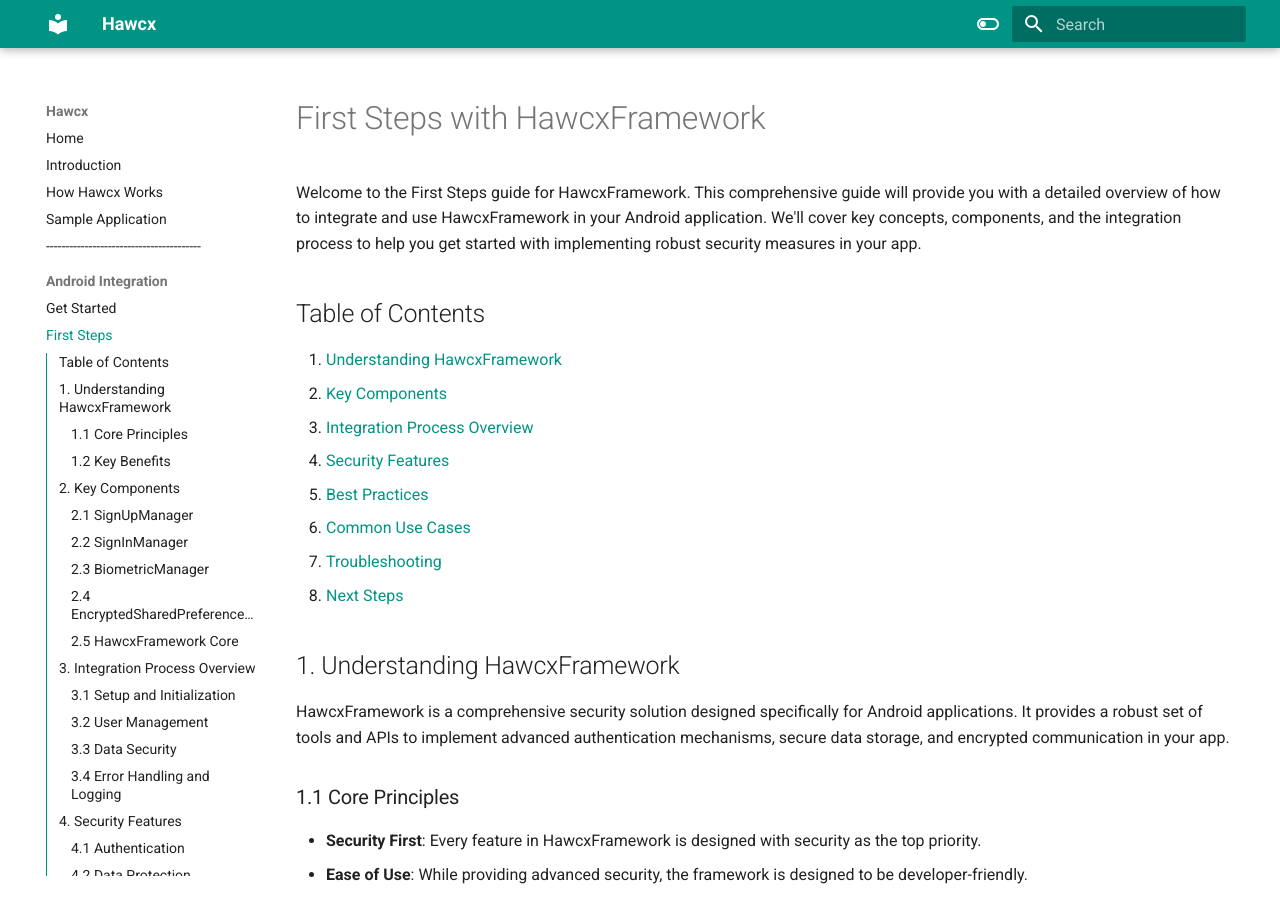
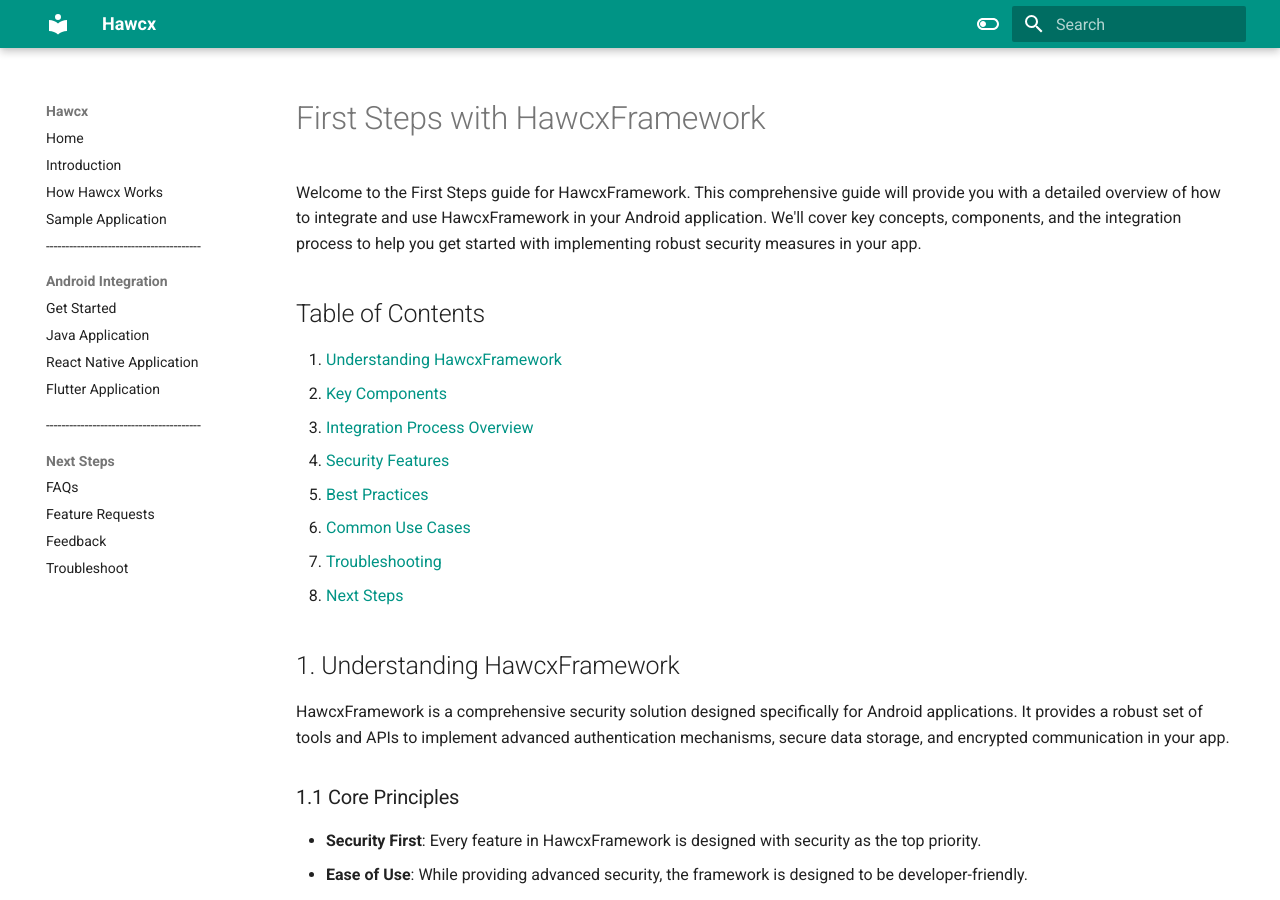
Before and after one commit to hawcx/sdk_docs, an MkDocs documentation site: the page built from docs/first-steps.md, in a window 1280 px wide and 900 px high. Built offline with MkDocs 1.6.1 and Material for MkDocs 9.7.7, drawn with Linux system fonts in a browser that asks for light colours; part of the change alters nothing that is shown.

Commit message:
removed get started; added react-native integration

````diff
--- a/docs/get-started.md
+++ b/docs/get-started.md
@@ -47,4 +47,4 @@ If you're starting a new project and want to build it with HawcxFramework from t
 5. Customize the application name, icon, and other resources as needed for your project.
 6. Start building your application using HawcxFramework's features!
 
-For a detailed guide on the key features of HawcxFramework and how to implement them in your new application, please proceed to the First Steps section.
+For a detailed guide on the key features of HawcxFramework and how to implement them in your new application, please proceed to the next section.
--- a/docs/react-integration.md
+++ b/docs/react-integration.md
@@ -0,0 +1,242 @@
+# Integrating HawcxFramework in React Native Application
+
+This guide will walk you through the process of integrating HawcxFramework into your React Native application. We'll cover how to set up the necessary native modules, bridge the functionality to JavaScript, and implement signup and login features.
+
+## Table of Contents
+
+1. [Prerequisites](#1-prerequisites)
+2. [Setting Up the Native Module](#2-setting-up-the-native-module)
+3. [Bridging to JavaScript](#3-bridging-to-javascript)
+4. [Implementing Signup](#4-implementing-signup)
+5. [Implementing Login](#5-implementing-login)
+6. [Error Handling](#6-error-handling)
+
+## 1. Prerequisites
+
+Before you begin, ensure you have:
+
+- A React Native project set up
+- The HawcxFramework AAR file
+- Basic knowledge of React Native and Android development
+
+## 2. Setting Up the Native Module
+
+1. Place the `hawcx.aar` file in your Android project's `app/libs` directory.
+
+2. In your app's `build.gradle` file, add:
+
+```
+  dependencies {
+      implementation files('libs/hawcx.aar')
+      // Other dependencies...
+  }
+```
+
+3. Create a new Java class called ```HawcxModule.java``` in your Android project:
+
+```
+package com.yourproject;
+
+import com.facebook.react.bridge.ReactApplicationContext;
+import com.facebook.react.bridge.ReactContextBaseJavaModule;
+import com.facebook.react.bridge.ReactMethod;
+import com.facebook.react.bridge.Promise;
+
+import com.example.hawcx.repository.SignUpManager;
+import com.example.hawcx.repository.SignInManager;
+import com.example.hawcx.utils.Constants;
+
+public class HawcxModule extends ReactContextBaseJavaModule {
+
+    private final ReactApplicationContext reactContext;
+
+    public HawcxModule(ReactApplicationContext reactContext) {
+        super(reactContext);
+        this.reactContext = reactContext;
+    }
+
+    @Override
+    public String getName() {
+        return "HawcxModule";
+    }
+
+    @ReactMethod
+    public void signup(String email, Promise promise) {
+        SignUpManager signUpManager = new SignUpManager(reactContext, Constants.PRIVATE_KEY);
+        signUpManager.handleSignUp(email, "true", new SignUpManager.SignupCallback() {
+            @Override
+            public void onSuccess(String message) {
+                promise.resolve(message);
+            }
+
+            @Override
+            public void onFailure(String errorMessage) {
+                promise.reject("SIGNUP_ERROR", errorMessage);
+            }
+        });
+    }
+
+    @ReactMethod
+    public void login(String email, Promise promise) {
+        SignInManager signInManager = new SignInManager(reactContext, Constants.PRIVATE_KEY);
+        try {
+            boolean success = signInManager.signIn(email, reactContext);
+            if (success) {
+                promise.resolve("Login successful");
+            } else {
+                promise.reject("LOGIN_ERROR", "Login failed");
+            }
+        } catch (Exception e) {
+            promise.reject("LOGIN_ERROR", e.getMessage());
+        }
+    }
+}
+```
+
+4. Create a ```HawcxPackage.java``` file:
+
+```
+package com.yourproject;
+
+import com.facebook.react.ReactPackage;
+import com.facebook.react.bridge.NativeModule;
+import com.facebook.react.bridge.ReactApplicationContext;
+import com.facebook.react.uimanager.ViewManager;
+
+import java.util.ArrayList;
+import java.util.Collections;
+import java.util.List;
+
+public class HawcxPackage implements ReactPackage {
+
+    @Override
+    public List<ViewManager> createViewManagers(ReactApplicationContext reactContext) {
+        return Collections.emptyList();
+    }
+
+    @Override
+    public List<NativeModule> createNativeModules(ReactApplicationContext reactContext) {
+        List<NativeModule> modules = new ArrayList<>();
+        modules.add(new HawcxModule(reactContext));
+        return modules;
+    }
+}
+```
+
+5. In your ```MainApplication.java```, add the HawcxPackage:
+
+```
+@Override
+protected List<ReactPackage> getPackages() {
+  List<ReactPackage> packages = new PackageList(this).getPackages();
+  packages.add(new HawcxPackage()); // Add this line
+  return packages;
+}
+```
+
+## 3. Bridging to JavaScript
+
+Create a JavaScript wrapper for the native module:
+
+```
+// HawcxBridge.js
+import { NativeModules } from 'react-native';
+
+const { HawcxModule } = NativeModules;
+
+export default {
+  signup: (email) => HawcxModule.signup(email),
+  login: (email) => HawcxModule.login(email),
+};
+```
+
+## 4. Implementing Signup
+
+Use the bridge in your React Native components:
+
+```
+import React, { useState } from 'react';
+import { View, TextInput, Button, Alert } from 'react-native';
+import HawcxBridge from './HawcxBridge';
+
+const SignupScreen = () => {
+  const [email, setEmail] = useState('');
+
+  const handleSignup = async () => {
+    try {
+      const result = await HawcxBridge.signup(email);
+      Alert.alert('Success', result);
+    } catch (error) {
+      Alert.alert('Error', error.message);
+    }
+  };
+
+  return (
+    <View>
+      <TextInput
+        value={email}
+        onChangeText={setEmail}
+        placeholder="Enter email"
+        keyboardType="email-address"
+      />
+      <Button title="Sign Up" onPress={handleSignup} />
+    </View>
+  );
+};
+
+export default SignupScreen;
+```
+
+
+## 5. Implementing Login
+
+Similarly, implement the login functionality:
+
+```
+import React, { useState } from 'react';
+import { View, TextInput, Button, Alert } from 'react-native';
+import HawcxBridge from './HawcxBridge';
+
+const LoginScreen = () => {
+  const [email, setEmail] = useState('');
+
+  const handleLogin = async () => {
+    try {
+      const result = await HawcxBridge.login(email);
+      Alert.alert('Success', result);
+      // Navigate to home screen or perform post-login actions
+    } catch (error) {
+      Alert.alert('Error', error.message);
+    }
+  };
+
+  return (
+    <View>
+      <TextInput
+        value={email}
+        onChangeText={setEmail}
+        placeholder="Enter email"
+        keyboardType="email-address"
+      />
+      <Button title="Log In" onPress={handleLogin} />
+    </View>
+  );
+};
+
+export default LoginScreen;
+```
+
+## 6. Error Handling
+
+Proper error handling is crucial for a smooth user experience. Always wrap your HawcxBridge method calls in try-catch blocks and provide user-friendly error messages.
+
+```
+try {
+  // HawcxBridge method calls
+} catch (error) {
+  console.error('HawcxFramework Error:', error);
+  Alert.alert('Error', 'An unexpected error occurred. Please try again.');
+}
+```
+
+Remember to replace ```Constants.PRIVATE_KEY``` with your actual private key in the native module. This should be securely stored and not hardcoded in your application.
--- a/mkdocs.yml
+++ b/mkdocs.yml
@@ -37,7 +37,7 @@ nav:
   - "----------------------------------------": "_separator.md"
   - Android Integration:
     - Get Started: get-started.md
-    - First Steps: first-steps.md
+    # - First Steps: first-steps.md
     - Java Application: java-integration.md
     - React Native Application: react-integration.md
     - Flutter Application: flutter-integration.md
````
